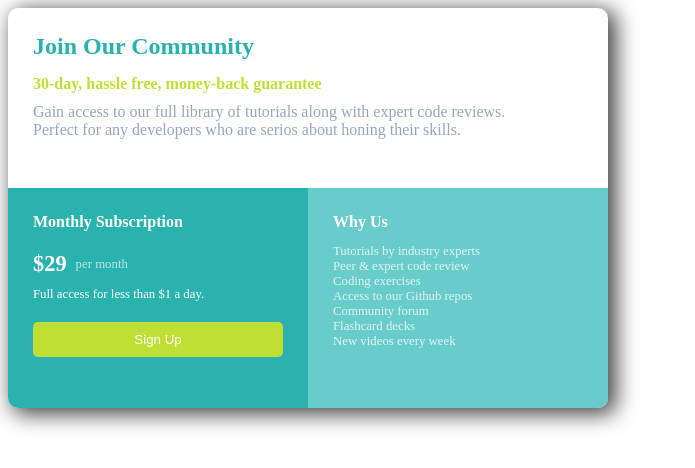
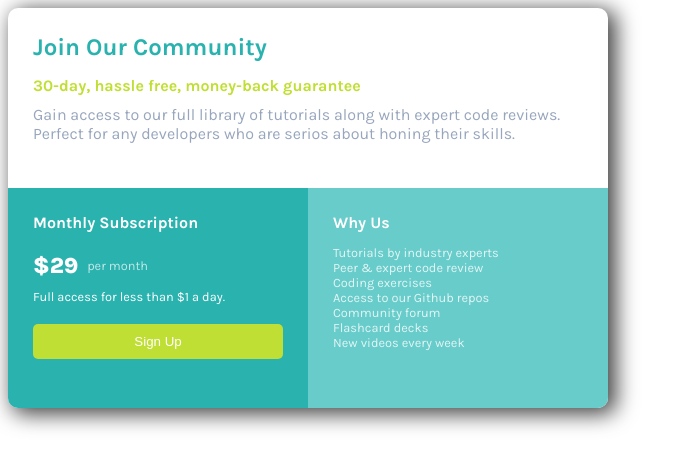
Before and after one commit to PotatoORG/frontend-mentor-spgcm, a plain HTML site: page index.html in a window 1280 px wide. Shown: the whole page, without its empty margins (0-695 px from the left). Drawn offline with Linux system fonts and the light colour scheme.

Commit message:
Added Karla g-font

```diff
--- a/index.html
+++ b/index.html
@@ -1,6 +1,9 @@
 <HTML>
 	<head>
 		<link href = "./style.css" rel = "stylesheet">
+		<link rel="preconnect" href="https://fonts.googleapis.com">
+<link rel="preconnect" href="https://fonts.gstatic.com" crossorigin>
+<link href="https://fonts.googleapis.com/css2?family=Karla:ital,wght@0,200..800;1,200..800&display=swap" rel="stylesheet">
 	</head>
 	<body>
 		<div id = "card">
```
